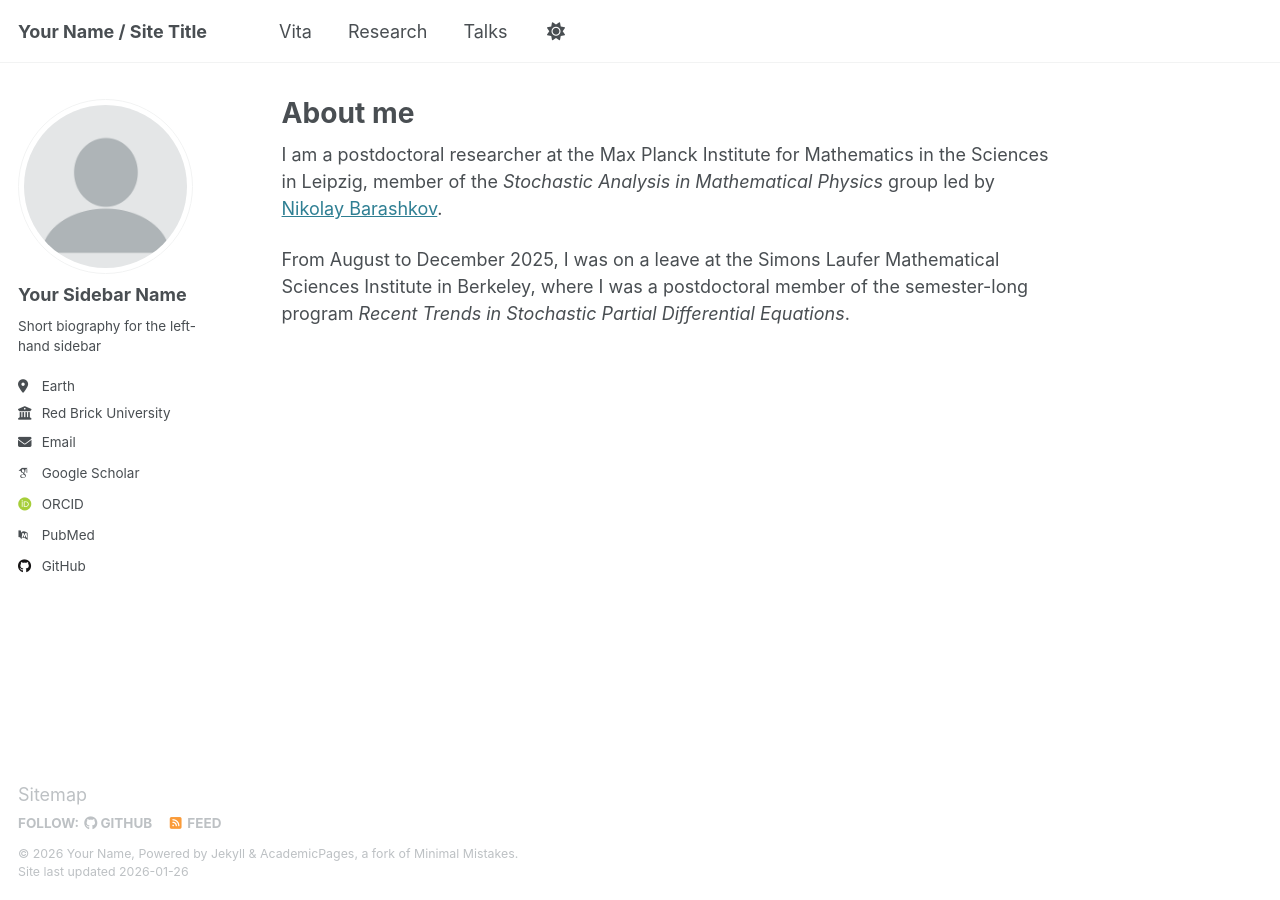
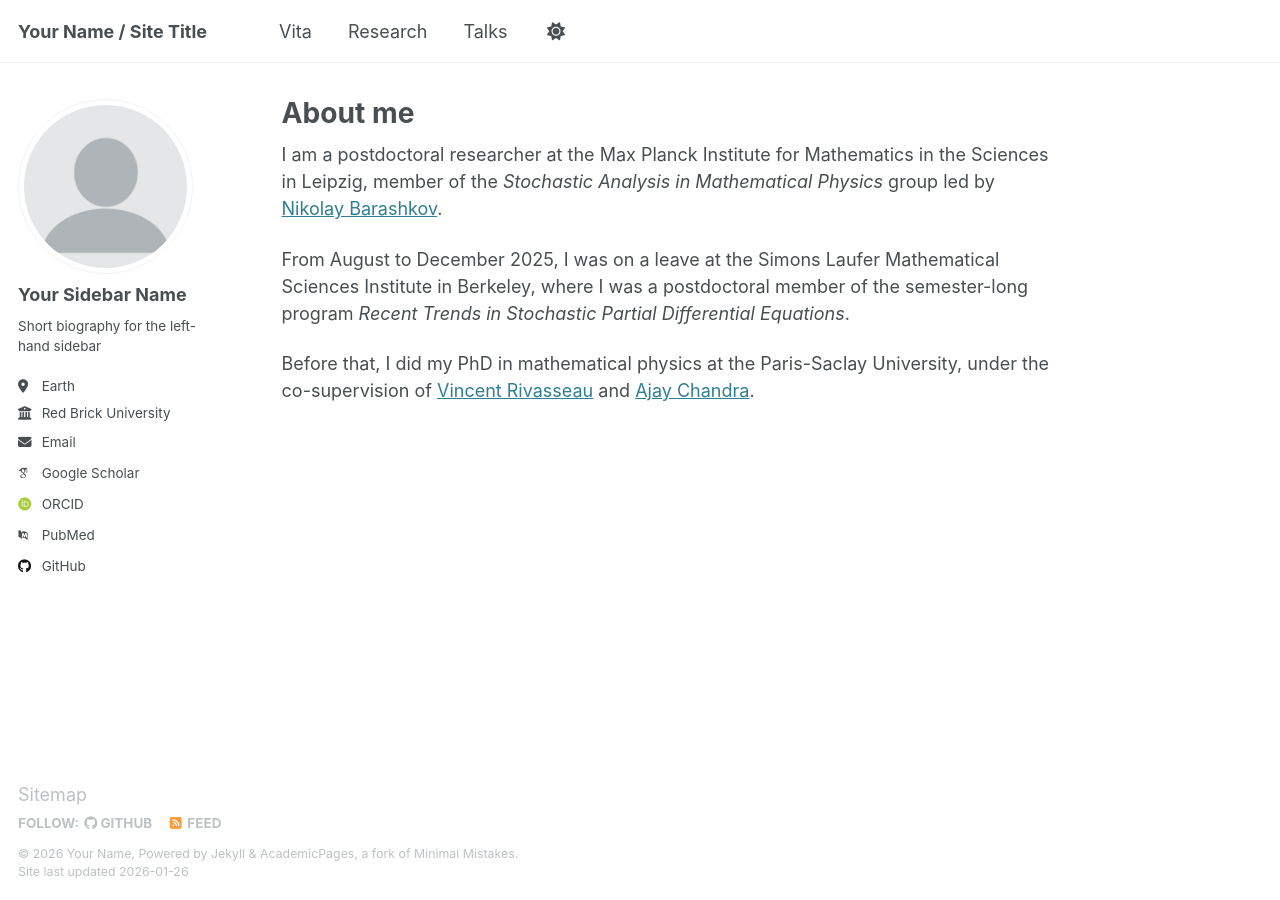
Before and after one commit to leonardferdinand/leonardferdinand.github.io, a Jekyll site: the page built from _pages/about.md, in a window 1280 px wide. Built offline with Jekyll 4.4.1, drawn with Linux system fonts in a browser that asks for light colours; some web fonts are replaced.

Commit message:
Update about.md

```diff
--- a/_pages/about.md
+++ b/_pages/about.md
@@ -10,6 +10,8 @@ redirect_from:
 I am a postdoctoral researcher at the Max Planck Institute for Mathematics in the Sciences in Leipzig, member of the <em>Stochastic Analysis in Mathematical Physics</em> group led by <a href='https://www.mis.mpg.de/people/nikolay-barashkov' target='_blank'>Nikolay Barashkov</a>.
 
 From August to December 2025, I was on a leave at the Simons Laufer Mathematical Sciences Institute in Berkeley, where I was a postdoctoral member of the semester-long program  <em>Recent Trends in Stochastic Partial Differential Equations</em>.
+
+Before that, I did my PhD in mathematical physics at the Paris-Saclay University, under the co-supervision of <a href='https://annuaire.in2p3.fr/6225-7630/vincent-rivasseau' target='_blank'>Vincent Rivasseau</a> and <a href='https://sites.google.com/view/ajaychandra/home' target='_blank'>Ajay Chandra</a>.
 
 
 <!--This is the front page of a website that is powered by the [Academic Pages template](https://github.com/academicpages/academicpages.github.io) and hosted on GitHub pages. [GitHub pages](https://pages.github.com) is a free service in which websites are built and hosted from code and data stored in a GitHub repository, automatically updating when a new commit is made to the repository. This template was forked from the [Minimal Mistakes Jekyll Theme](https://mmistakes.github.io/minimal-mistakes/) created by Michael Rose, and then extended to support the kinds of content that academics have: publications, talks, teaching, a portfolio, blog posts, and a dynamically-generated CV. You can fork [this template](https://github.com/academicpages/academicpages.github.io) right now, modify the configuration and markdown files, add your own PDFs and other content, and have your own site for free, with no ads!
```
